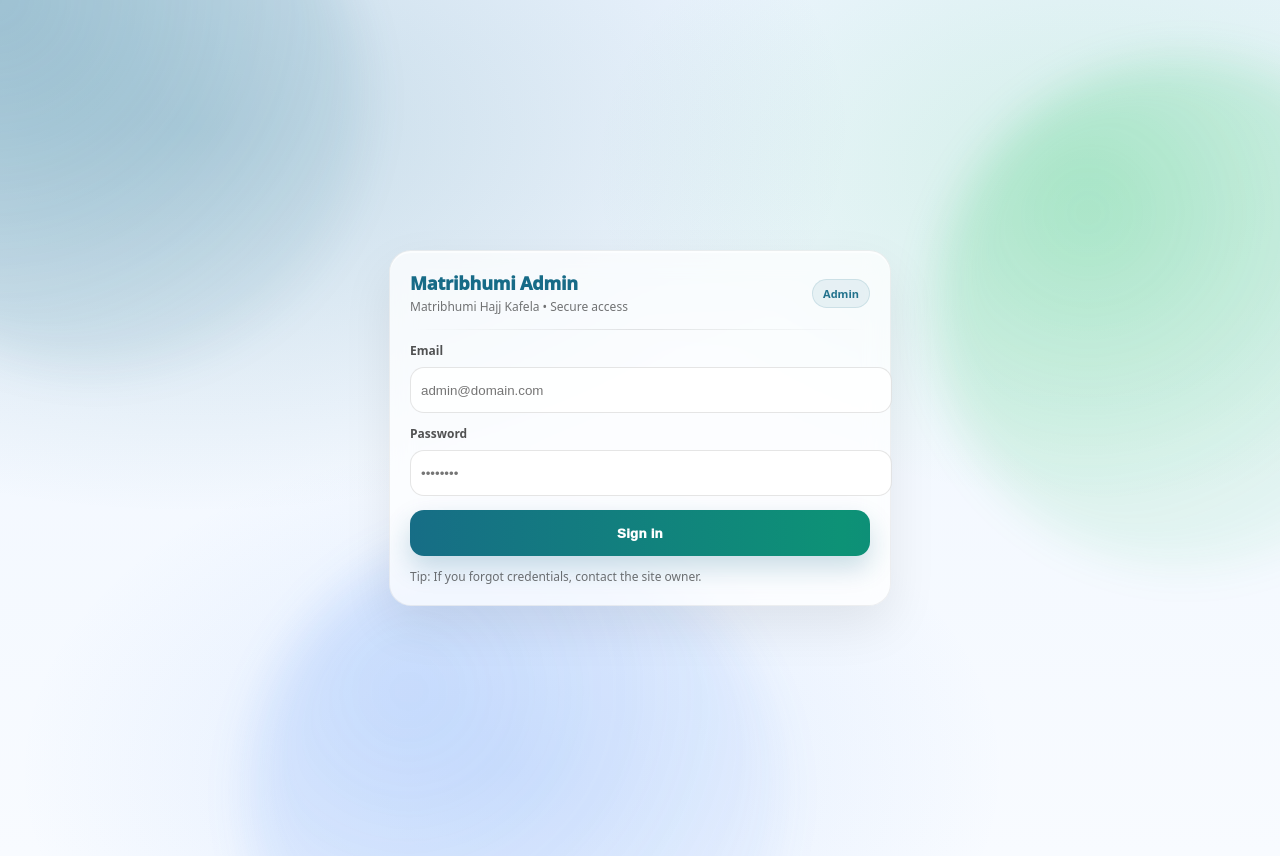
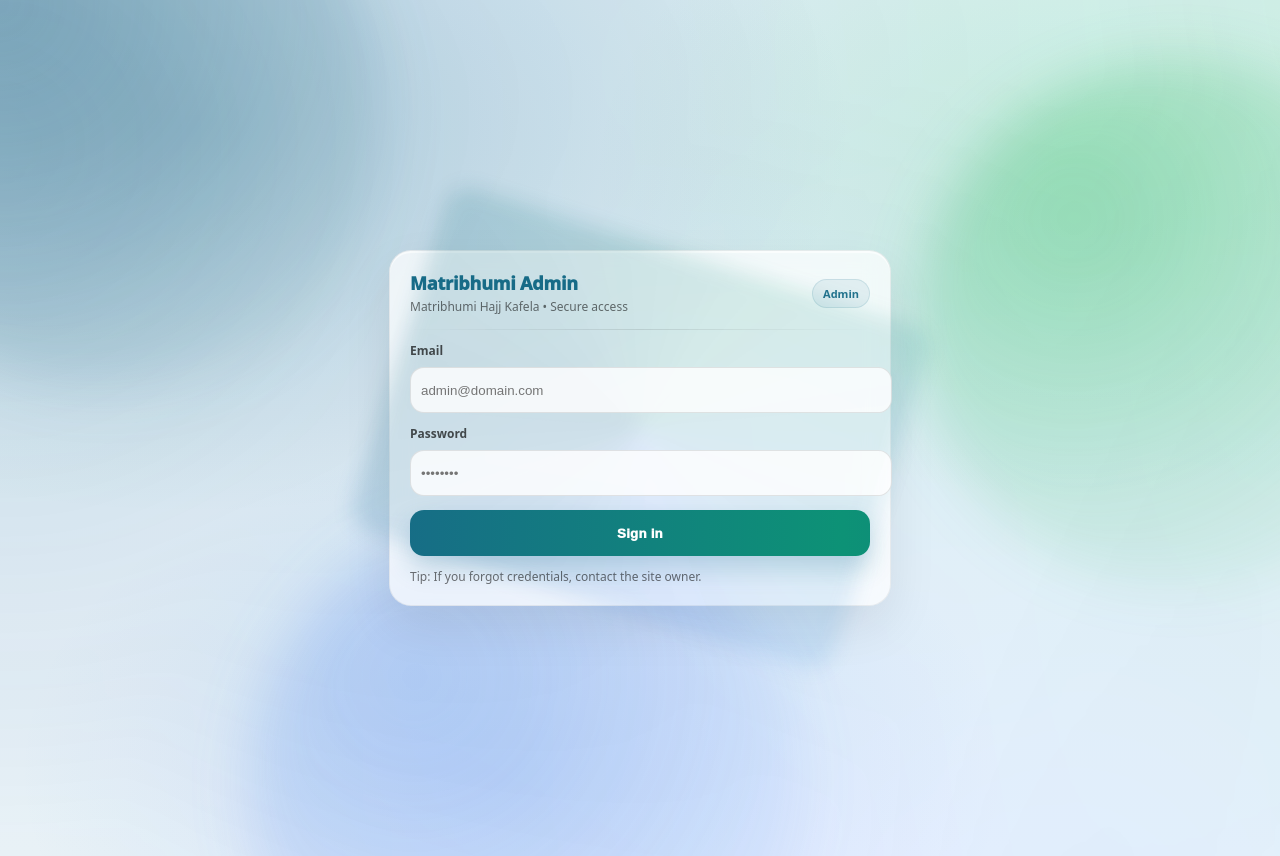
Before and after one commit to Abir7109/matribhumi-admin, a React (Vite) app: page /login in a window 1280 px wide. Built offline with nearby package versions, Linux system fonts and the light colour scheme; no server answers.

Commit message:
Admin login: add visible animations
Co-Authored-By: Warp <agent@warp.dev>

```diff
--- a/src/index.css
+++ b/src/index.css
@@ -59,6 +59,22 @@ button:disabled {
   100% { background-position: 0% 50%; }
 }
 
+@keyframes mb-bg-pan {
+  0% { transform: translate3d(-6%, -4%, 0) scale(1.05); }
+  50% { transform: translate3d(6%, 4%, 0) scale(1.12); }
+  100% { transform: translate3d(-6%, -4%, 0) scale(1.05); }
+}
+
+@keyframes mb-card-in {
+  0% { opacity: 0; transform: translate3d(0, 14px, 0) scale(0.98); }
+  100% { opacity: 1; transform: translate3d(0, 0, 0) scale(1); }
+}
+
+@keyframes mb-ring {
+  0% { transform: rotate(0deg); }
+  100% { transform: rotate(360deg); }
+}
+
 .mb-loginPage {
   min-height: 100vh;
   display: grid;
@@ -73,14 +89,29 @@ button:disabled {
   overflow: hidden;
 }
 
+.mb-loginPage::before {
+  content: "";
+  position: absolute;
+  inset: -40%;
+  background:
+    radial-gradient(circle at 20% 30%, rgba(23, 107, 135, 0.22), transparent 45%),
+    radial-gradient(circle at 80% 20%, rgba(34, 197, 94, 0.16), transparent 45%),
+    radial-gradient(circle at 60% 80%, rgba(59, 130, 246, 0.14), transparent 45%);
+  filter: blur(24px);
+  opacity: 0.9;
+  animation: mb-bg-pan 12s ease-in-out infinite;
+  pointer-events: none;
+}
+
 .mb-loginBlob {
   position: absolute;
-  width: 520px;
-  height: 520px;
+  width: 540px;
+  height: 540px;
   border-radius: 999px;
-  filter: blur(22px);
-  opacity: 0.55;
+  filter: blur(26px);
+  opacity: 0.65;
   pointer-events: none;
+  mix-blend-mode: multiply;
 }
 
 .mb-loginBlob.blob1 {
@@ -117,6 +148,20 @@ button:disabled {
   backdrop-filter: blur(12px);
   -webkit-backdrop-filter: blur(12px);
   transform: translateZ(0);
+  position: relative;
+  animation: mb-card-in 520ms ease-out both;
+}
+
+.mb-loginCard::before {
+  content: "";
+  position: absolute;
+  inset: -2px;
+  border-radius: 24px;
+  background: conic-gradient(from 90deg, rgba(23,107,135,0.35), rgba(13,146,118,0.25), rgba(59,130,246,0.22), rgba(23,107,135,0.35));
+  filter: blur(10px);
+  opacity: 0.55;
+  z-index: -1;
+  animation: mb-ring 10s linear infinite;
 }
 
 .mb-loginHeader {
@@ -174,6 +219,25 @@ button:disabled {
   border-radius: 14px;
   border: 1px solid rgba(0, 0, 0, 0.10);
   background: rgba(255, 255, 255, 0.80);
+  transition: box-shadow 140ms ease, border-color 140ms ease;
+}
+
+.mb-loginField:focus {
+  outline: none;
+  border-color: rgba(23, 107, 135, 0.35);
+  box-shadow: 0 0 0 5px rgba(23, 107, 135, 0.12);
+}
+
+@media (prefers-reduced-motion: reduce) {
+  .mb-loginBlob,
+  .mb-loginPage::before,
+  .mb-loginButton,
+  .mb-loginCard::before {
+    animation: none !important;
+  }
+  .mb-loginCard {
+    animation: none !important;
+  }
 }
 
 .mb-loginButton {
@@ -189,6 +253,13 @@ button:disabled {
   background-size: 200% 200%;
   animation: mb-shimmer 6s ease-in-out infinite;
   box-shadow: 0 12px 26px rgba(23, 107, 135, 0.22);
+  transition: transform 140ms ease, box-shadow 140ms ease, filter 140ms ease;
+}
+
+.mb-loginButton:hover {
+  transform: translateY(-1px);
+  box-shadow: 0 16px 34px rgba(23, 107, 135, 0.26);
+  filter: saturate(1.05);
 }
 
 .mb-loginButton:disabled {
```
